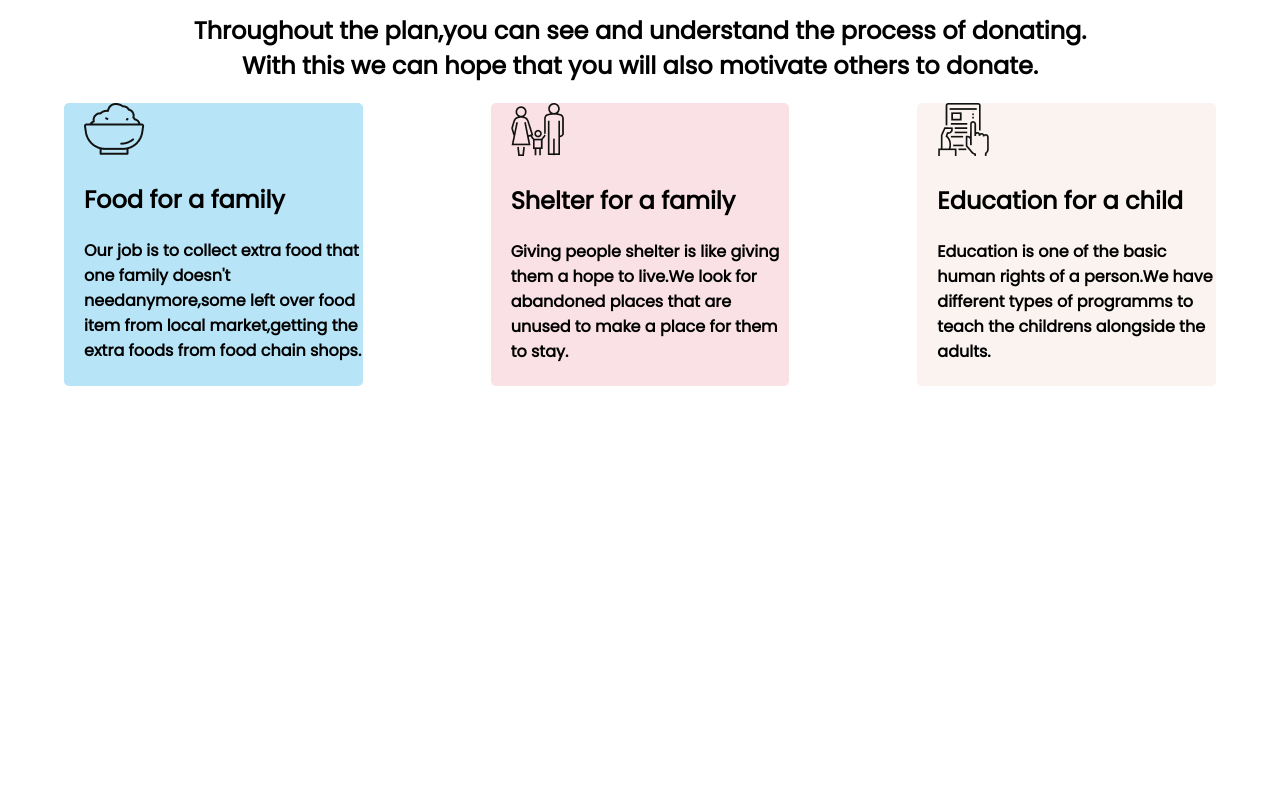
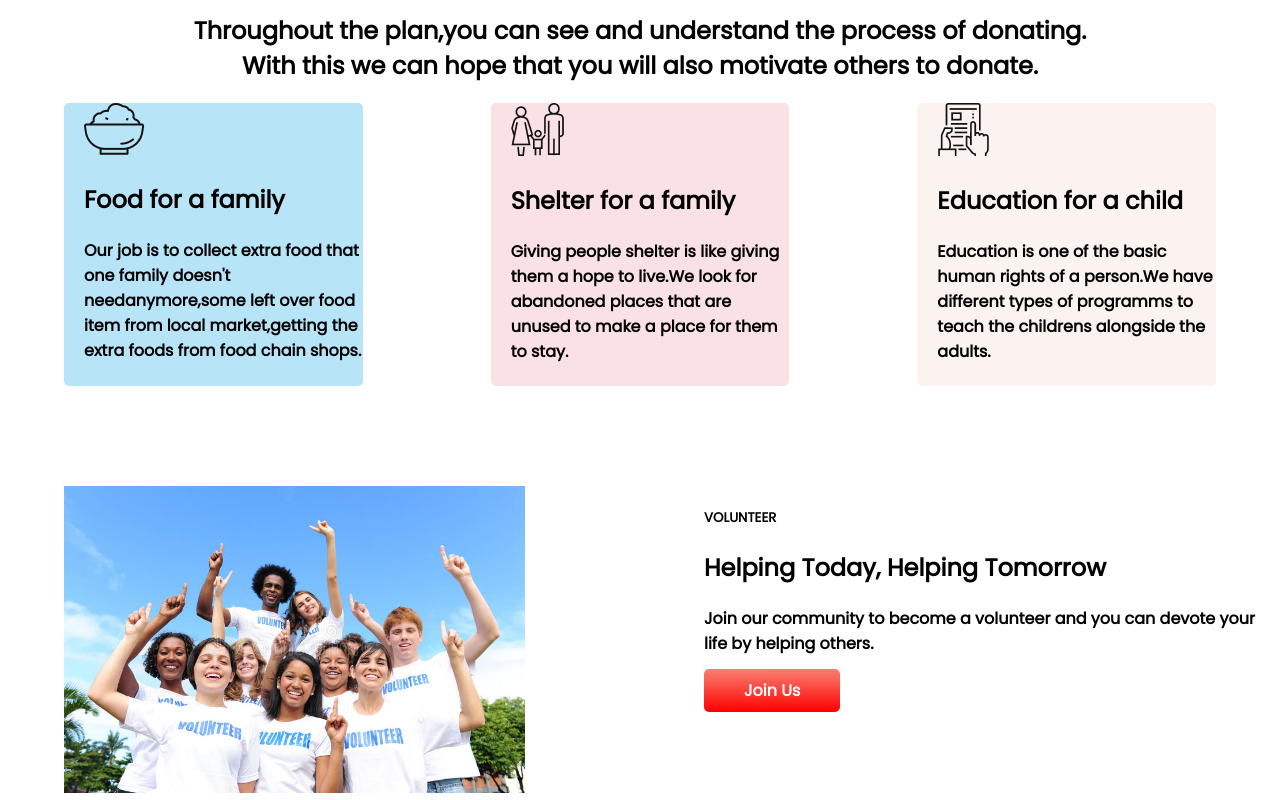
Before and after one commit to mahmudahasan/donate-today, a plain HTML site: page index.html in a window 1280 px wide. Shown: the part 1829-2629 px from the top of the page. Before the commit the page ends 2215 px from the top, so only its background shows below. Drawn offline with Linux system fonts and the light colour scheme.

Commit message:
extra-part added

```diff
--- a/index.html
+++ b/index.html
@@ -56,5 +56,16 @@
             <h4>Education is one of the basic human rights of a person.We have different types of programms to teach the childrens alongside the adults.</h4>
         </div>
     </section>
+    <section class="extra-part">
+        <div class="half-width">
+            <img src="images/volunteer-group-.jpg" alt="">
+        </div>
+        <div class="half-width">
+            <h5>VOLUNTEER</h5>
+            <h1>Helping Today, Helping Tomorrow</h1>
+            <h4>Join our community to become a volunteer and you can devote your life by helping others.</h4>
+            <a class="link-button" target="_blank" href="">Join Us</a>
+        </div>
+    </section>
 </body>
 </html>
--- a/style.css
+++ b/style.css
@@ -92,3 +92,14 @@ body{
     width: 50%;
     padding-left: 20px;
 }
+.extra-part{
+    display: flex;
+    margin-top: 100px;
+}
+.half-width{
+    width: 50%;
+    padding-left: 5%;
+}
+.half-width img{
+    width: 80%;
+}
```
